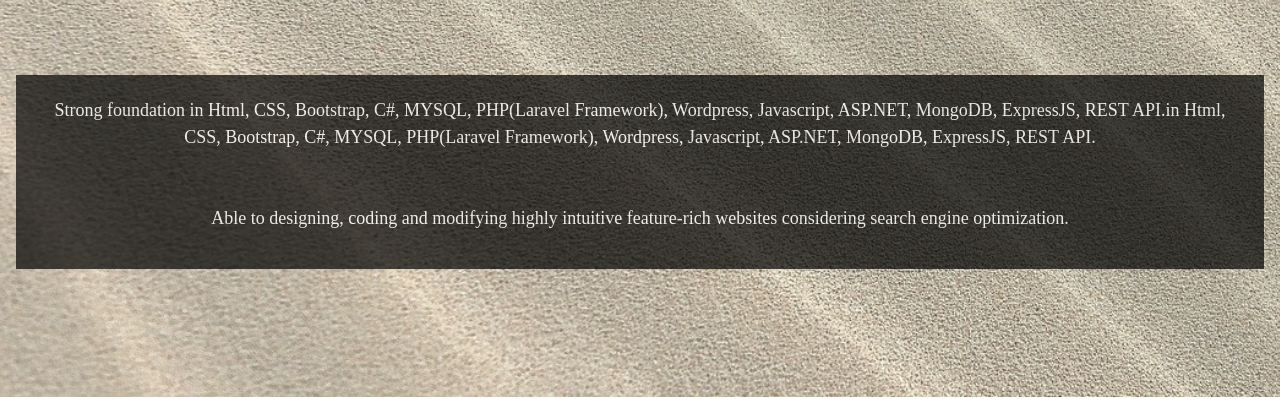
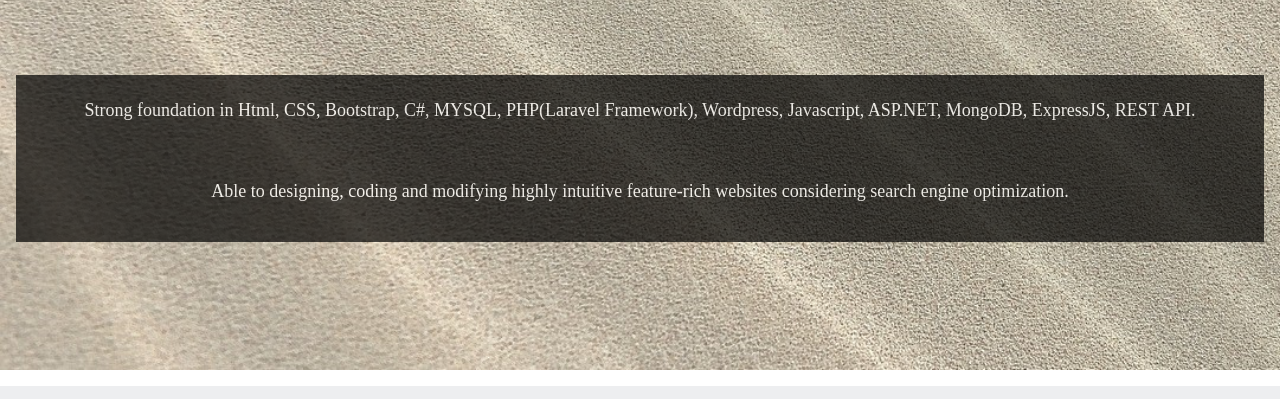
Before and after one commit to ShabanamShabnam/ShabnamPortfolio, a plain HTML site: page index.html in a window 1280 px wide. Shown: the part 437-836 px from the top of the page. Drawn offline with nearby package versions, Linux system fonts and the light colour scheme; files whose address does not match are found by name.

Commit message:
Update index.html

```diff
--- a/index.html
+++ b/index.html
@@ -54,7 +54,7 @@
 			<div class="w3-xlarge"><b>SHABNAM</b></div>
 			<h1 ><b>PROFICIENT WEB DESIGNER, WEB DEVELOPER & SEO</b></h1>
 
-			<div  class="maindesign">Strong foundation in Html, CSS, Bootstrap, C#, MYSQL, PHP(Laravel Framework), Wordpress, Javascript, ASP.NET, MongoDB, ExpressJS, REST API.in Html, CSS, Bootstrap, C#, MYSQL, PHP(Laravel Framework), Wordpress, Javascript, ASP.NET, MongoDB, ExpressJS, REST API.<p><br><br>
+			<div  class="maindesign">Strong foundation in Html, CSS, Bootstrap, C#, MYSQL, PHP(Laravel Framework), Wordpress, Javascript, ASP.NET, MongoDB, ExpressJS, REST API.<p><br><br>
 				Able to designing, coding and modifying highly intuitive feature-rich websites considering search engine optimization.
 				</p></div>
 		</header>
```
